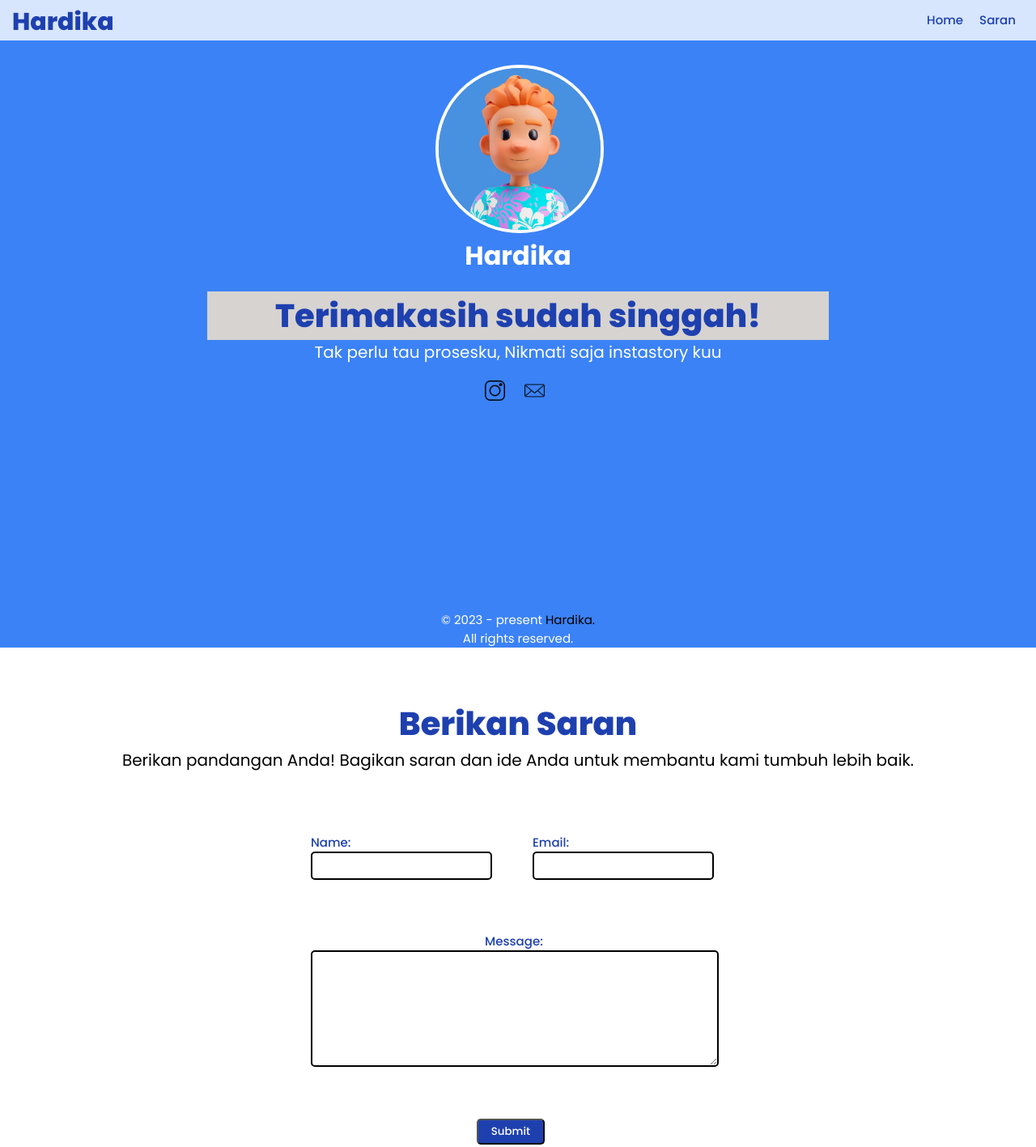
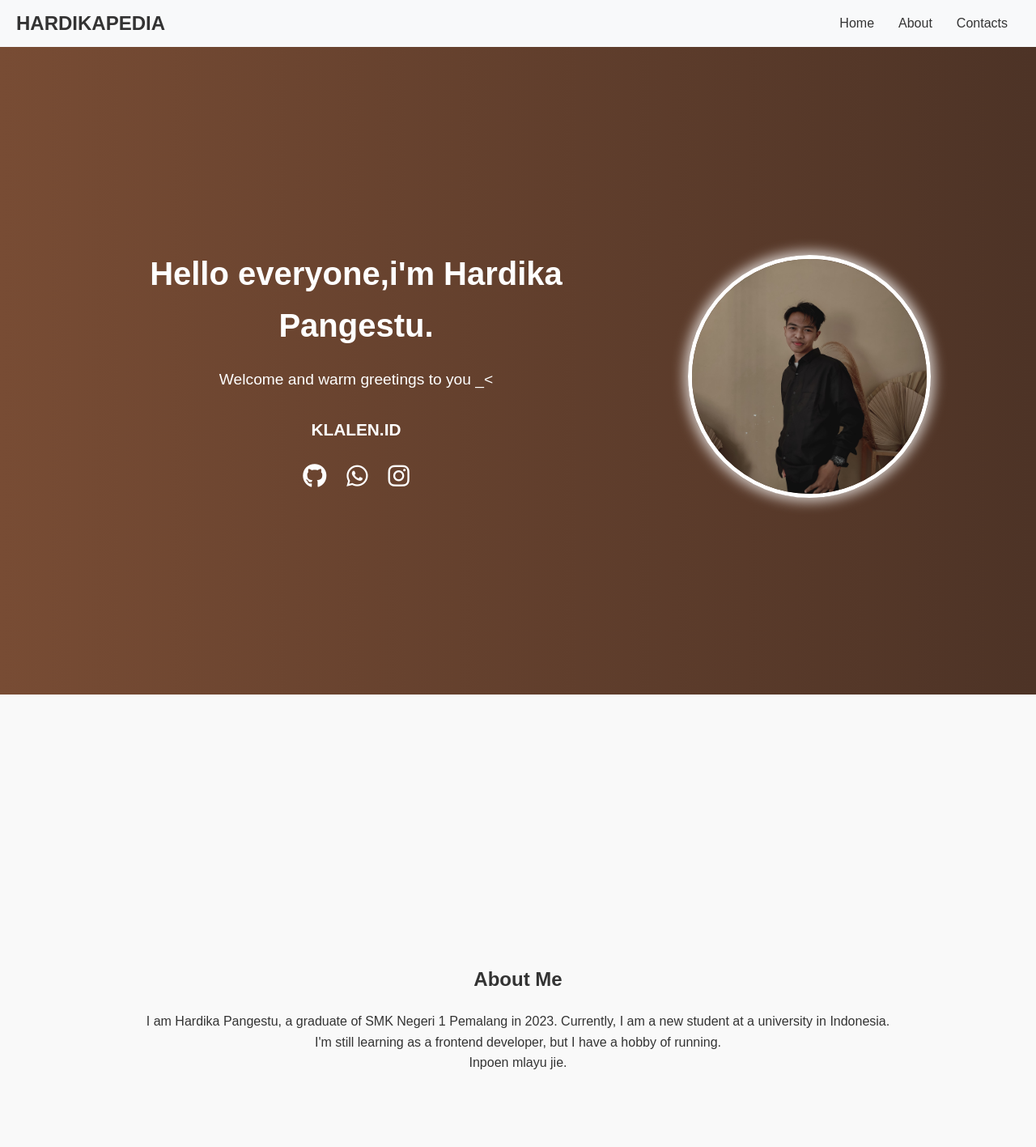
Before and after one commit to ltdcka/first, a plain HTML site: page index.html in a window 1280 px wide. Shown: the top 1417 px of the page at 81% size. Drawn offline with Linux system fonts and the light colour scheme.

Commit message:
first commit

```diff
--- a/index.html
+++ b/index.html
@@ -2,90 +2,113 @@
 <html lang="en">
   <head>
     <meta charset="UTF-8" />
-    <meta http-equiv="X-UA-Compatible" content="IE=edge" />
     <meta name="viewport" content="width=device-width, initial-scale=1.0" />
+    <title>Hardika Pangestu</title>
+    <link href="https://cdnjs.cloudflare.com/ajax/libs/font-awesome/6.0.0-beta3/css/all.min.css" rel="stylesheet">
     <link rel="stylesheet" href="style.css" />
-    <link rel="preconnect" href="https://fonts.googleapis.com" />
-    <link rel="preconnect" href="https://fonts.gstatic.com" crossorigin />
-    <link
-      href="https://fonts.googleapis.com/css2?family=Poppins:wght@400;500;600;700;800&display=swap"
-      rel="stylesheet"
-    />
-    <title>Hardika portofolio</title>
   </head>
   <body>
+    <!-- Navbar -->
     <div class="container" id="home">
       <div class="navbar">
-        <h1 class="logo">Hardika</h1>
-        <ul>
-          <li><a href="">Home</a></li>
-          <li><a href="#saran">Saran</a></li>
-        </ul>
-      </div>
-      <div class="profile">
-        <img src="profile.avif" alt="" />
-        <h1>Hardika</h1>
-      </div>
-      <div class="body-text">
-        <p class="head">Terimakasih sudah singgah!</p>
-        <p class="body">Tak perlu tau prosesku, Nikmati saja instastory kuu</p>
-      </div>
-      <div class="sosmed">
-        <a href="https://instagram.com/hrdiika?igshid=MzNlNGNkZWQ4Mg=="
-          ><img src="instagram.png" alt=""
-        /></a>
-        <a href=""><img src="mail.png" alt="" /></a>
-      </div>
-      <div class="footer">
-        <p>
-          © 2023 - present <span>Hardika.</span><br />
-          All rights reserved.
-        </p>
+        <div class="logo">HARDIKAPEDIA</div>
+        <nav>
+          <ul>
+            <li><a href="#home">Home</a></li>
+            <li><a href="#about">About</a></li>
+            <li><a href="#contacts">Contacts</a></li>
+          </ul>
+        </nav>
       </div>
     </div>
-    <div id="saran">
-      <div>
-        <h1>Berikan Saran</h1>
+
+    <!-- Hero Section -->
+    <section id="home" class="hero">
+      <div class="hero-content">
+        <h1>Hello everyone,i'm Hardika Pangestu.</h1>
         <p>
-          Berikan pandangan Anda! Bagikan saran dan ide Anda untuk membantu kami
-          tumbuh lebih baik.
-        </p>
+          Welcome and warm greetings to you _<</p>
+        <span class="btn">KLALEN.ID</span>
+        <div class="social-links">
+          <a href="https://github.com/ltdcka" target="_blank" class="social-github">
+            <i class="fab fa-github social-icon"></i> <!-- Ikon GitHub -->
+          </a>
+          <a href="https://whatsapp.com/channel/0029Vat0qREJUM2VJILDta40" target="_blank" class="social-whatsapp">
+            <i class="fab fa-whatsapp social-icon"></i> <!-- Ikon WhatsApp -->
+          </a>
+          <a href="https://instagram.com/hrdiika" target="_blank" class="social-instagram">
+            <i class="fab fa-instagram social-icon"></i> <!-- Ikon Instagram -->
+          </a>
+        </div>
       </div>
-      <form id="suggestionForm" onsubmit="sendEmail(); reset(); return false;">
-        <div class="input">
-          <div>
-            <label for="name">Name:</label>
-            <input type="text" id="name" name="name" required />
-          </div>
-          <div>
-            <label for="email">Email:</label>
-            <input type="email" id="email" name="email" required />
-          </div>
+      <div class="hero-image">
+        <img src="fotoku5.jpg" alt="Hardika Pangestu" />
+      </div>
+    </section>
+
+    <!-- About Section -->
+    <section id="about">
+      <h2>About Me</h2>
+      <p>
+        I am Hardika Pangestu, a graduate of SMK Negeri 1 Pemalang in 2023. Currently, I am a new student at a university in Indonesia.
+      </p>
+      <p>
+        I'm still learning as a frontend developer, but I have a hobby of running.
+      </p>
+      <p>
+        Inpoen mlayu jie.
+      </p>
+    </section>
+
+    <!-- Contact Section -->
+    <section id="contacts">
+      <h2>Contact Me!</h2>
+      <p>Lewat sini kak</p>
+      <form id="contactForm" onsubmit="sendEmail(); return false;">
+        <div class="form-group">
+          <label for="name">Name</label>
+          <input type="text" id="name" name="name" placeholder="Name..." required />
         </div>
-        <div class="message">
-          <label for="message">Message:</label>
-          <textarea id="message" name="message" required></textarea>
+        <div class="form-group">
+          <label for="email">Email</label>
+          <input type="email" id="email" name="email" placeholder="Email..." required />
         </div>
-        <div>
-          <button type="submit">Submit</button>
+        <div class="form-group">
+          <label for="message">Message</label>
+          <textarea id="message" name="message" placeholder="Message..." required></textarea>
         </div>
+        <button type="submit">Submit</button>
       </form>
-    </div>
-    <script src=" https://smtpjs.com/v3/smtp.js"></script>
+    </section>
+
+
+    <!-- Footer -->
+    <footer>
+      <p>&copy; 2024 Hardika Pangestu. All rights reserved.</p>
+    </footer>
+
+    <!-- SMTPJS Script -->
+    <script src="https://smtpjs.com/v3/smtp.js"></script>
     <script>
       function sendEmail() {
         const name = document.getElementById("name").value;
+        const email = document.getElementById("email").value;
         const message = document.getElementById("message").value;
-        const email = document.getElementById("email").value;
-        const formatBody = `Saran dari ${name}: ${message}`;
 
+        const formatBody = `Saran dari ${name} (${email}): ${message}`;
+
+        // Sending the email using SMTPJS
         Email.send({
-          SecureToken: "abe6630c-6f38-45a6-9347-2989234f6a1f",
+          SecureToken: "C973D7AD-F097-4B95-91F4-40ABC5567812", // Replace this with your SecureToken from SMTPJS
           From: email,
-          To: "diicxfantastix@gmail.com",
-          Subject: "pesan baru dari web portofolio",
+          To: "hardikapngestu@gmail.com",  // Your email here
+          Subject: "Pesan Baru dari Web Portofolio",
           Body: formatBody,
-        }).then((message) => alert(message));
+        }).then((message) => {
+          alert("Pesan Anda telah terkirim!");
+        }).catch((error) => {
+          alert("Terjadi kesalahan, pesan gagal terkirim.");
+        });
       }
     </script>
   </body>
--- a/style.css
+++ b/style.css
@@ -1,269 +1,264 @@
+@font-face {
+  font-family: 'Signatra';
+  src: url('path/to/Signatra-Regular.ttf') format('truetype');
+  font-weight: normal;
+  font-style: normal;
+  font-display: swap;
+}
+
+/* General Reset */
 * {
   margin: 0;
   padding: 0;
+  box-sizing: border-box;
+}
+
+body {
+  font-family: Arial, sans-serif;
+  line-height: 1.6;
+  color: #333;
+}
+
+a {
+  text-decoration: none;
+  color: #007bff;
+}
+
+h1, h2 {
+  text-align: center;
+  margin-bottom: 20px;
 }
 
 .container {
   width: 100%;
-  height: 100vh;
-  background-color: #3b82f6;
+  margin: 0 auto;
 }
 
+/* Navbar */
 .navbar {
-  background: rgba(255, 255, 255, 0.8);
   display: flex;
   justify-content: space-between;
-  height: 50px;
-  padding: 5px 15px;
-  box-sizing: border-box;
-  position: fixed;
-  width: 100%;
-  z-index: 100;
-  backdrop-filter: blur(50px);
+  align-items: center;
+  padding: 10px 20px;
+  background-color: #f8f9fa;
+  box-shadow: 0 2px 5px rgba(0, 0, 0, 0.1);
 }
 
-.navbar h1 {
-  font-family: "Poppins", sans-serif;
-  font-size: 30px;
-  font-weight: 800;
-  color: #1e40af;
+.navbar .logo {
+  font-size: 1.5rem;
+  font-weight: bold;
 }
 
 .navbar ul {
   display: flex;
+  list-style: none;
 }
 
 .navbar ul li {
-  list-style: none;
-  margin: 8px 10px;
+  margin: 0 15px;
 }
 
 .navbar ul li a {
-  text-decoration: none;
-  font-family: "Poppins", sans-serif;
-  text-align: center;
-  font-size: 15px;
+  color: #333;
   font-weight: 500;
-  color: #1e40af;
 }
 
-.profile img {
-  width: 200px;
-  height: 200px;
-  border-radius: 100%;
-  margin-left: 42%;
-  margin-right: 42%;
-  margin-top: 80px;
-  border: solid #fff 4px;
+/* Hero Section */
+.hero {
+  display: flex;
+  justify-content: center;
+  align-items: center;
+  padding: 50px 20px;
+  background: linear-gradient(to right, #784c34, #4d3326);
+  color: white;
+  text-align: center;
+  height: 100vh;
 }
 
-.profile h1 {
-  font-family: "Poppins", sans-serif;
-  text-align: center;
-  color: #fff;
+.hero-content {
+  max-width: 50%;
 }
 
-.body-text {
+.hero-content h1 {
+  font-size: 2.5rem;
+  margin-bottom: 20px;
+
+}
+
+.hero-content p {
+  font-size: 1.2rem;
+  margin-bottom: 30px;
+  font-weight: 500;
+  color: white;
+}
+
+.hero-content .btn {
+  font-size: 1.3rem;
+  font-weight: bold;
+  padding: 10px 20px;
+  background-color: rgba(255, 255, 255, 0);
+  color: linear-gradient(to right, #007bff, #ad03e0);
+  border-radius: 30px;
+  margin-bottom: 20px;
+  text-decoration: none;
+  transition: background-color 0.3s ease, transform 0.3s ease;
+  cursor: pointer;
+  font-weight: bold;
+}
+
+.hero-content .btn:hover {
+  background-color: white;
+  color: #784c34;
+  transform: scale(1.1);
+}
+
+/* Social Links */
+.hero-content .social-links {
+  display: flex;
+  justify-content: center;
+  gap: 15px;
   margin-top: 20px;
 }
 
-.body-text .head {
-  font-family: "Poppins", sans-serif;
-  text-align: center;
-  font-size: 40px;
-  font-weight: 800;
-  color: #1e40af;
-  background-color: #d6d3d1;
-  width: 60%;
-  margin-left: 20%;
+.hero-content .social-links a {
+  display: inline-block;
+  border-radius: 50%;
+  overflow: hidden;
+  padding: 5px;
+  background-color: transparent;
+  transition: background-color 0.3s ease, transform 0.3s ease;
 }
 
-.body-text .body {
-  font-family: "Poppins", sans-serif;
-  text-align: center;
-  font-size: 20px;
-  font-weight: 300;
-  color: #fff;
+.social-icon {
+  font-size: 30px; /* Ukuran ikon */
+  color: white;
+  transition: transform 0.3s ease;
 }
 
-.sosmed {
-  margin: 20px 46%;
-  width: 300px;
+/* Hover effect untuk ikon sosial */
+.hero-content .social-links a:hover .social-icon {
+  transform: scale(1.2);
 }
 
-.sosmed a img {
-  width: 25px;
-  height: 25px;
-  margin: 0 10px;
+/* Effect ketika ikon ditekan */
+.hero-content .social-links a:active {
+  transform: scale(1.1); /* Ikon sedikit mengecil saat ditekan */
 }
 
-.footer {
-  position: absolute;
-  bottom: 0;
-  left: 40%;
-  right: 40%;
+.hero-content .social-links .social-github:active .social-icon {
+  color: #333 !important; /* Warna GitHub (abu-abu) saat ditekan */
 }
 
-.footer p {
-  font-family: "Poppins", sans-serif;
-  text-align: center;
-  font-size: 15px;
-  font-weight: 300;
-  color: #fff;
+.hero-content .social-links .social-whatsapp:active .social-icon {
+  color: #25d366 !important; /* Warna WhatsApp (hijau) saat ditekan */
 }
 
-span {
-  color: #000;
+.hero-content .social-links .social-instagram:active .social-icon {
+  color: #e1306c !important; /* Warna Instagram (ungu) saat ditekan */
 }
 
-#saran {
-  width: 100%;
+/* Hero Image */
+.hero-image img {
+  width: 300px;
+  height: 300px;
+  border-radius: 50%;
+  border: 5px solid white;
+  margin-top: 20px;
+  margin-left: 100px;
+  box-shadow: 0 0 15px 5px rgba(255, 255, 255, 0.7);
+}
+
+/* About Section */
+#about {
+  background-color: #f9f9f9;
+  padding: 50px 20px;
+  text-align: center;
+  display: flex;
+  justify-content: center;
+  align-items: center;
+  flex-direction: column;
   height: 100vh;
 }
 
-#saran div {
-  margin-top: 5%;
+/* Contact Section */
+#contacts {
+  padding: 50px 20px;
+  text-align: center;
+  background: linear-gradient(to right, #784c34, #4d3326);
 }
 
-#saran div h1 {
-  font-family: "Poppins", sans-serif;
-  text-align: center;
-  font-size: 40px;
-  font-weight: 800;
-  color: #1e40af;
-
-  width: 60%;
-  margin-left: 20%;
+#contacts h2 {
+  font-size: 2.5rem;
+  font-weight: bold;
+  margin-bottom: 15px;
+  color: white;
 }
 
-#saran div p {
-  font-family: "Poppins", sans-serif;
-  text-align: center;
-  font-size: 20px;
-  font-weight: 300;
-  color: #000;
+#contacts p {
+  font-size: 1.2rem;
+  color: #ffffff;
+  margin-bottom: 30px;
 }
 
-#suggestionForm .input {
+#contacts form {
+  max-width: 600px;  /* Mengurangi lebar form */
+  margin: 0 auto;
   display: flex;
+  flex-direction: column;
   align-items: center;
-  width: 220px;
-  position: relative;
-  left: 30%;
 }
 
-#suggestionForm div label {
-  font-family: "Poppins", sans-serif;
-  text-align: center;
-  font-size: 15px;
-  font-weight: 500;
-  color: #1e40af;
-  margin-right: 10px;
+#contacts form .form-group {
+  width: 100%;
+  margin-bottom: 15px;  /* Mengurangi jarak antar elemen */
 }
 
-#suggestionForm div input {
-  padding: 8px 10px;
-  margin-right: 50px;
-  width: 200px;
-  border: solid #000 2px;
-  border-radius: 5px;
+#contacts form label {
+  color: white;
+  display: block;
+  margin-bottom: 5px;
 }
 
-.message {
-  display: flex;
-  flex-direction: column;
+#contacts form input,
+#contacts form textarea {
+  width: 100%;
+  padding: 12px;  /* Mengurangi padding input dan textarea */
+  font-size: 1rem;
+  border: 1px solid #dddddd;
+  border-radius: 10px;
+  background-color: #f9f9f9;
 }
 
-.message label {
-  font-family: "Poppins", sans-serif;
-  text-align: center;
-  font-size: 15px;
-  font-weight: 500;
-  color: #1e40af;
+#contacts form textarea {
+  height: 80px;  /* Mengurangi tinggi textarea */
+  resize: none;
 }
 
-.message textarea {
-  padding: 10px;
-  height: 120px;
-  width: 480px;
-  border: solid #000 2px;
-  border-radius: 5px;
-  position: relative;
-  left: 30%;
+#contacts form button {
+  width: 50%;
+  padding: 12px;  /* Mengurangi padding tombol */
+  background-color: #784c34;
+  color: white;
+  border: none;
+  border-radius: 10px;
+  font-size: 1.2rem;
+  cursor: pointer;
+  font-weight: bold;
+  margin-top: 20px;
+  transition: background-color 0.3s ease, color 0.3s ease;  /* Menambahkan efek transisi */
 }
 
-button {
-  margin: 0 46%;
-  padding: 4px 16px;
-  border-radius: 5px;
-  background-color: #fff;
-  font-family: "Poppins", sans-serif;
-  font-weight: 500;
-  background-color: #1e40af;
-  color: #fff;
+#contacts form button:hover {
+  background-color: #ffffff;
+  color: #784c34;
 }
 
-button:hover {
-  background-color: #000;
+/* Footer */
+footer {
+  text-align: center;
+  padding: 10px 20px;
+  background: #f8f9fa;
+  border-top: 1px solid #ddd;
+  font-size: 0.9rem;
+  color: #666;
 }
-
-/* tampilan mobile */
-@media (max-width: 640px) {
-  .container {
-    overflow: hidden;
-  }
-
-  .navbar {
-    overflow: hidden;
-  }
-
-  .profile img {
-    width: 150px;
-    height: 150px;
-    margin-left: 30%;
-    margin-right: 30%;
-  }
-
-  .body-text .head {
-    font-size: 30px;
-    width: 70%;
-    margin-left: 15%;
-    margin-right: 15%;
-  }
-
-  .body-text .body {
-    font-size: 15px;
-    margin-left: 7%;
-    margin-right: 7%;
-  }
-
-  .sosmed {
-    margin: 20px 38%;
-  }
-
-  .footer {
-    left: 10%;
-    right: 10%;
-  }
-
-  #suggestionForm .input {
-    width: 200px;
-    left: 30%;
-    flex-direction: column;
-  }
-
-  .message {
-    left: 0px;
-    right: 100px;
-  }
-
-  .message textarea {
-    width: 300px;
-    left: 10%;
-    right: 10%;
-  }
-
-  button {
-    margin: 0 40%;
-  }
-}
```
Also changed, not shown: font/Signatra.otf (added), font/Signatra.ttf (added), fotoku4.jpg (added), fotoku5.jpg (added), fotoku6.jpg (added), instagram.png (deleted), mail.png (deleted), profile.avif (deleted), whatsapp.svg (deleted).
